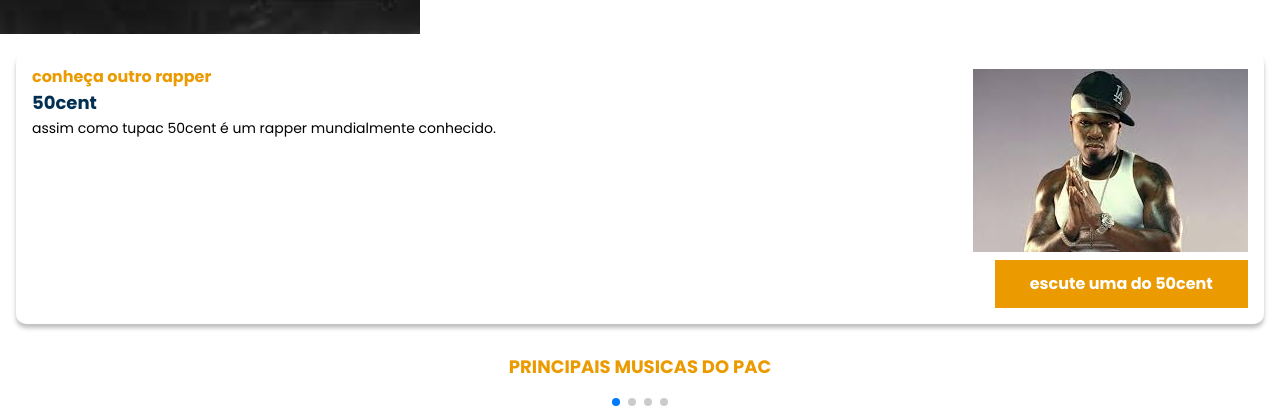
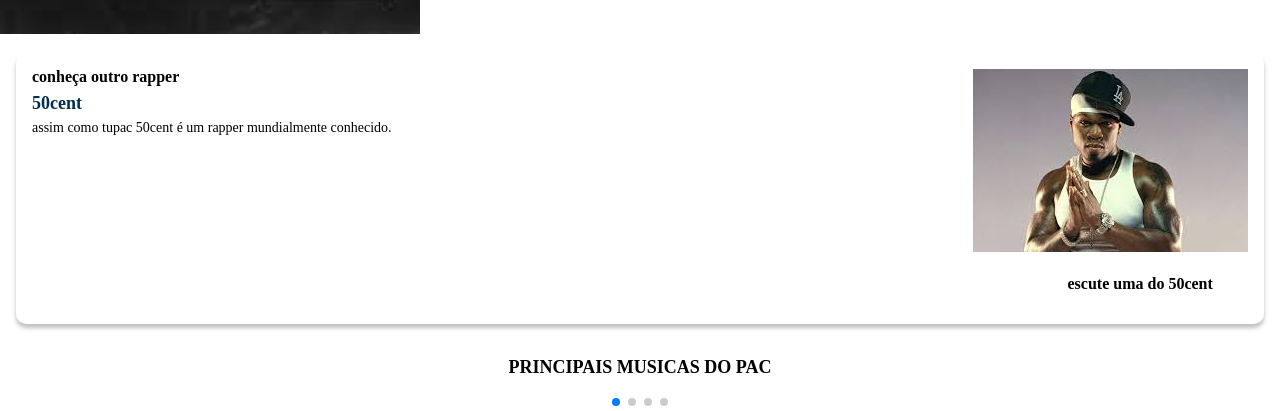
Before and after one commit to jhenrys7/Tupac-, a plain HTML site: page index.html in a window 1280 px wide. Shown: the part 1085-1496 px from the top of the page. Drawn offline with nearby package versions, Linux system fonts and the light colour scheme.

Commit message:
Update styles.css

```diff
--- a/styles.css
+++ b/styles.css
@@ -7,10 +7,10 @@
 
 :root {
     --cor-de-fundo: #00000;
-    --branco: #FFFFFF;
-    --laranja: #EB9B00;
+    --preto: #00000;
+    --azul:#00009C;
     --azul-degrade: linear-gradient(97.54deg, #002f52 35.49%, #326589 165.37%);
-    --fonte-principal: "Poppins";
+    --fonte-principal: "graffit";
     --azul: #002F52;
 }
 
```
